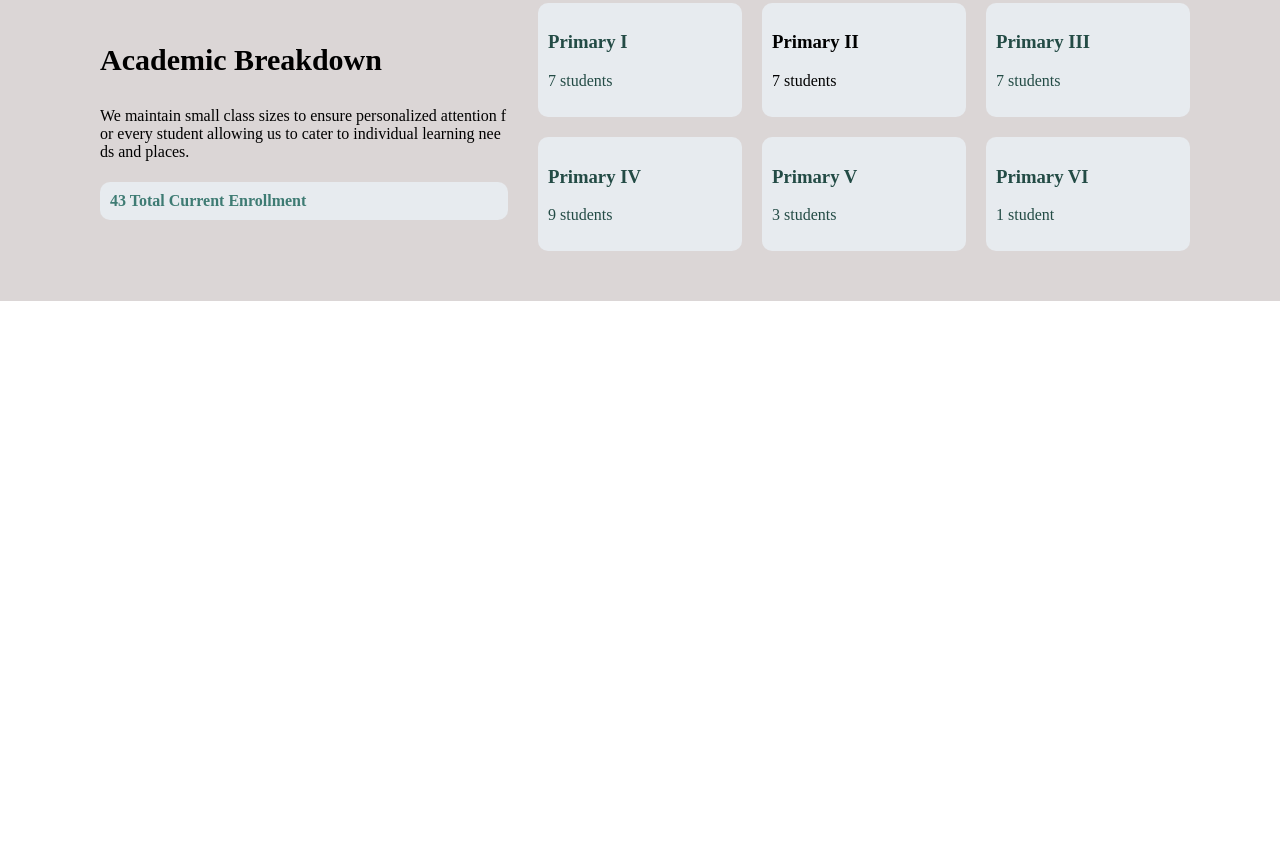
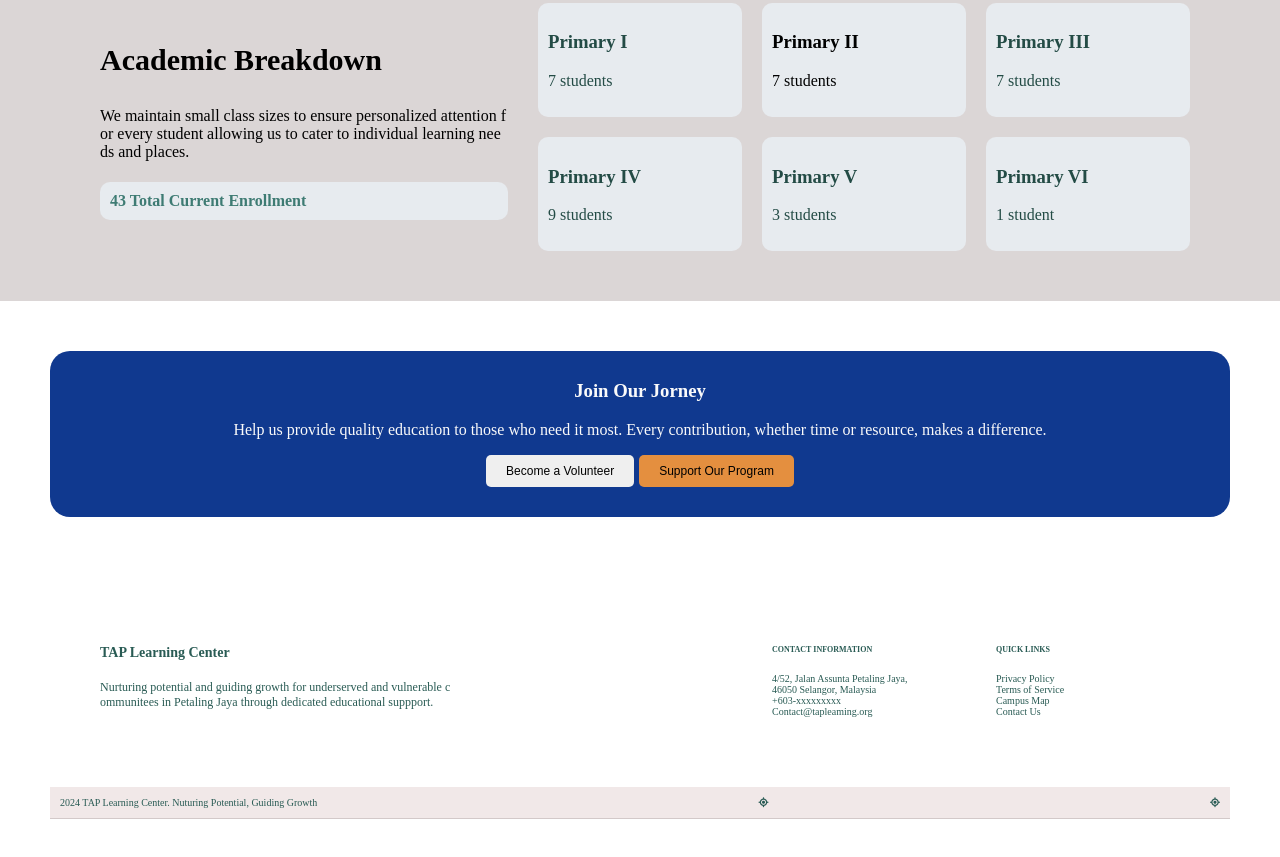
Before and after one commit to mayqueen138-ai/TAP-Learning-Centre-Project, a plain HTML site: page Index.html in a window 1280 px wide. Shown: the part 1728-2585 px from the top of the page. Before the commit the page ends 2029 px from the top, so only its background shows below. Drawn offline with Linux system fonts and the light colour scheme.

Commit message:
TAP Learning Centre project updates sec5-6

```diff
--- a/Index.css
+++ b/Index.css
@@ -474,3 +474,138 @@ body {
     grid-row : 8/9;
   }
 }
+/* Section 5 */
+.sec5-container{
+  display: flex;
+  flex-direction: column;
+  align-items: center;
+  text-align: center;
+  margin-top: 50px;
+  margin-bottom: 50px;
+  border-radius: 20px;
+  background-color: rgb(16, 57, 143);
+  padding: 10px;
+  margin-left: 50px;
+  margin-right: 50px;
+}
+
+.sec5-heading{
+  font-family: 'Times New Roman', Times, serif;
+  color: #fafafa;
+  text-align: center;
+  padding-left: 90px;
+  padding-right: 90px;
+}
+
+.sec5-subtitle{
+  color: #fafafa;
+  text-align: center;
+  padding-left: 170px;
+  padding-right: 170px;
+  font-size: 16px;
+
+}
+
+.sec5-button{
+  display: flex;
+  gap : 5px;
+  padding-left: 160px;
+  padding-right: 160px;
+  padding-bottom: 20px;
+}
+.sec5-button1{
+  font-size: 12px;
+  border-radius: 5px;
+  padding-left: 20px;
+  padding-right: 20px;
+  padding-bottom: 9px;
+  padding-top: 9px;
+  border:#fafafa
+}
+
+.sec5-button2{
+  background-color: #e48f3f;
+  font-size: 12px;
+  border-radius: 5px;
+  padding-left: 20px;
+  padding-right: 20px;
+  padding-bottom: 9px;
+  padding-top: 9px;
+  border:#e48f3f;
+
+}
+/* section 6 */
+.sec6-container{
+  display: grid;
+  padding-top: 50px;
+  padding-left: 90px;
+  padding-right: 90px;
+  padding-bottom: 50px;
+  grid-template-columns: repeat(5, 1fr);
+  grid-auto-rows: auto;
+  gap: 20px;
+  margin-top: 0px;
+}
+.sec6-box1{
+  grid-column: 1/3;
+  grid-row: 1/2;
+  padding: 10px;
+}
+.sec6-box1heading{
+  color: #295b54;
+  font-size: 14px;
+}
+.sec6-box1subtitle{
+  font-size: 12px;
+  color: #295b54;
+}
+.sec6-box2{
+  grid-column: 3/4;
+  grid-row: 1/2;
+  margin: 0px;
+  padding: 10px;
+}
+.sec6-box3{
+  grid-column: 4/5;
+  grid-row: 1/2;
+  margin: 0px;
+  padding: 10px;
+}
+.sec6-box3heading{
+  color: #295b54;
+  font-size: 8px;
+}
+.sec6-box3substitle{
+  font-size: 10px;
+  color: #295b54;
+}
+
+.sec6-box4{
+  grid-column: 5/6;
+  grid-row: 1/2;
+  margin: 0px;
+  padding: 10px;
+}
+.sec6-box4heading{
+  font-size: 8px;
+  color: #295b54;
+}
+.sec6-box4substitle{
+  font-size: 10px;
+  color: #295b54;
+}
+.footer-heading{
+  display: flex;
+  justify-content: space-between;
+  align-items: center;
+  background-color: rgb(241, 232, 232);
+  border-bottom: 1px solid rgb(211, 201, 201);
+  margin-left: 50px;
+  margin-right: 50px;
+  margin-top: 0px;
+  margin-bottom: 90px;
+  padding: 10px;
+  color: #295b54;
+  font-size: 10px;
+
+}
--- a/Index.html
+++ b/Index.html
@@ -143,8 +143,64 @@
         </div>
     </div>
 
+<!-- section 5 -->
+    <div class="sec5-container">
+        <div>
+            <h3 class="sec5-heading">
+                Join Our Jorney
+            </h3>
+            <p class="sec5-subtitle">
+                Help us provide quality education to those who need it most. Every contribution, whether time or
+                resource, makes a difference.
+            </p>
+        </div>
+        <div class="sec5-button">
+            <div>
+                <button class="sec5-button1">
+                    Become a Volunteer
+                </button>
+            </div>
+            <div>
+                <button class="sec5-button2">
+                    Support Our Program
+                </button>
+            </div>
+        </div>
+    </div>
 
-        <footer>
+    <!--Section 6-->
+    <div class="sec6-container">
+        <div class="sec6-box1">
+            <h4 class="sec6-box1heading">TAP Learning Center</h4>
+            <p class="sec6-box1subtitle" >Nurturing potential and guiding growth for underserved and vulnerable c ommunitees in Petaling Jaya through dedicated educational suppport.</p>
+
+        </div>
+        <div class="sec6-box2">
+
+        </div>
+        <div class="sec6-box3">
+            <h6 class="sec6-box3heading">CONTACT INFORMATION</h6>
+            <p class="sec6-box3substitle">4/52, Jalan Assunta Petaling Jaya,<br>
+            46050 Selangor, Malaysia<br>
+            +603-xxxxxxxxx<br>
+            Contact@tapleaming.org</p>
+        </div>
+        <div class="sec6-box4">
+            <h6 class="sec6-box4heading">QUICK LINKS</h6>
+            <p class="sec6-box4substitle">Privacy Policy<br>
+            Terms of Service<br>
+            Campus Map<br>
+            Contact Us</p>
+        </div>
+    </div>
+
+    <!-- section footer -->
+    <footer class="footer-container">
+        <div>
+            <p class="footer-heading">2024 TAP Learning Center. Nuturing Potential, Guiding Growth
+                <i class="fa-solid fa-location-crosshairs"></i>
+                <i class="fa-solid fa-location-crosshairs"></i></p>
+        </div>
 
     </footer>
 
```
Lines whose indentation alone changed are shown as unchanged.
